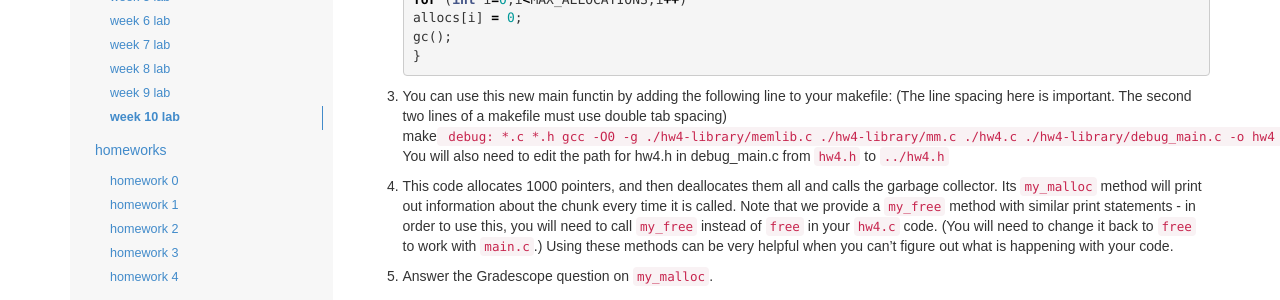
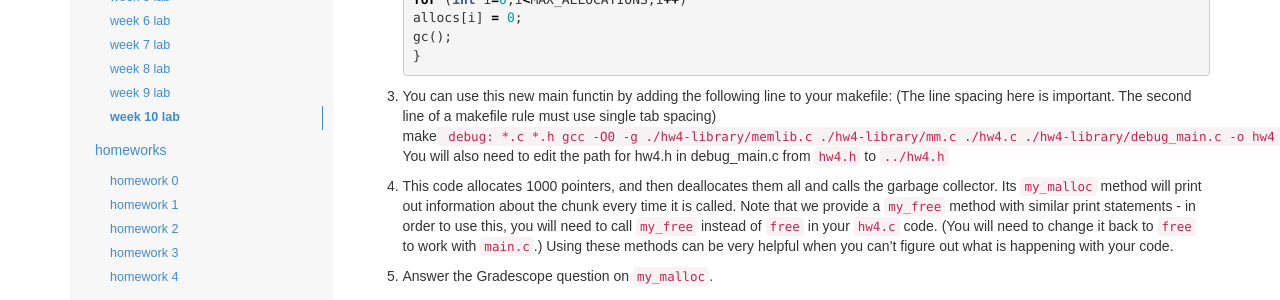
Before and after one commit to csatuic/cs361-website-old, a Jekyll site: the page built from _labs/lab9.md, in a window 1280 px wide and 900 px high. Shown: the part 327-627 px from the top of the window. Built offline with Jekyll 4.4.1, drawn with Linux system fonts in a browser that asks for light colours; some web fonts are replaced.

Commit message:
Formatting/verbiage

````diff
--- a/_labs/lab9.md
+++ b/_labs/lab9.md
@@ -28,8 +28,8 @@ int main(int argc, char** argv) {
 }
 ```
 3. You can use this new main functin by adding the following line to your
-   makefile: (The line spacing here is important. The second two lines of a
-   makefile must use double tab spacing)
+   makefile: (The line spacing here is important. The second line of a
+   makefile rule must use single tab spacing)
 make```
 debug: *.c *.h
     gcc -O0 -g ./hw4-library/memlib.c ./hw4-library/mm.c ./hw4.c ./hw4-library/debug_main.c -o hw4 --std=gnu99
````
